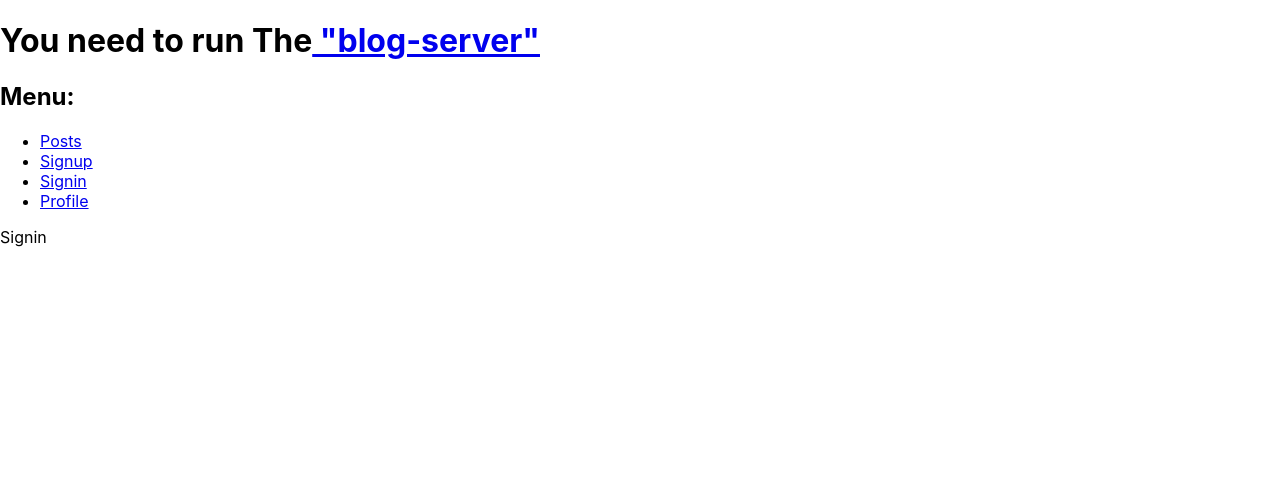
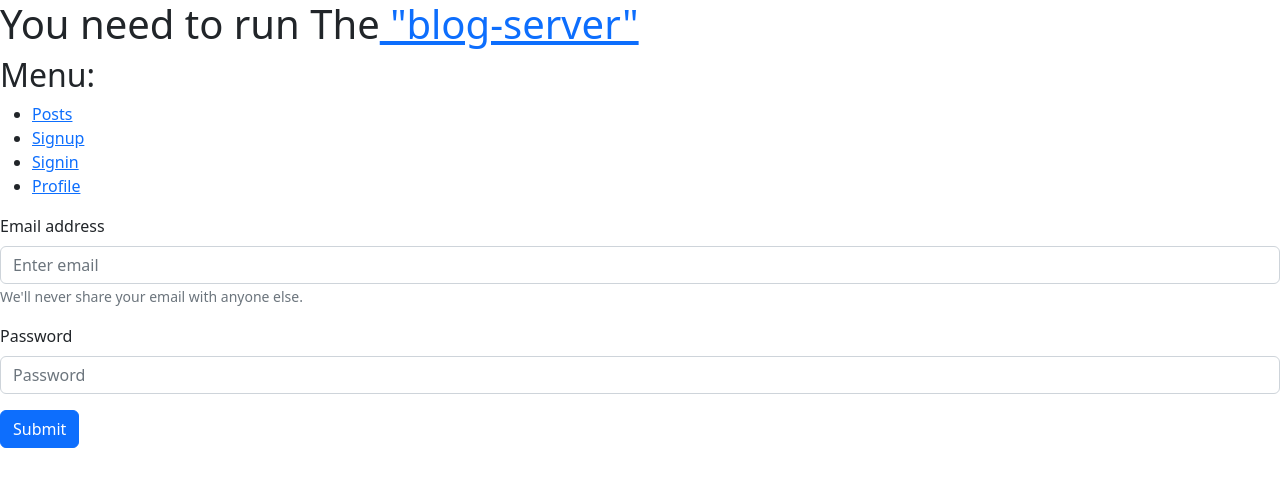
Before and after one commit to mehradi-github/Blog-client, a React (Create React App) app: page /signin in a window 1280 px wide. Shown: the top 486 px of the page. Built offline with nearby package versions, Linux system fonts and the light colour scheme.

Commit message:
Adding Singin form with bootstrap, fetching token from apollo server and storeing token in localstorage

```diff
--- a/package.json
+++ b/package.json
@@ -12,9 +12,11 @@
     "@types/node": "^17.0.45",
     "@types/react": "^18.0.20",
     "@types/react-dom": "^18.0.6",
+    "bootstrap": "^5.2.1",
     "eslint-plugin-jest-dom": "^4.0.2",
     "graphql": "^16.6.0",
     "react": "^18.2.0",
+    "react-bootstrap": "^2.5.0",
     "react-dom": "^18.2.0",
     "react-redux": "^8.0.2",
     "react-router-dom": "^6.4.0",
@@ -47,6 +49,8 @@
     ]
   },
   "devDependencies": {
+    "@types/bootstrap": "^5.2.4",
+    "@types/react-bootstrap": "^0.32.30",
     "@types/react-router-dom": "^5.3.3",
     "@typescript-eslint/eslint-plugin": "^5.37.0",
     "@typescript-eslint/parser": "^5.37.0",
--- a/public/index.html
+++ b/public/index.html
@@ -24,7 +24,8 @@
       work correctly both with client-side routing and a non-root public URL.
       Learn how to configure a non-root public URL by running `npm run build`.
     -->
-    <title>React Redux App</title>
+
+    <title>React | Graphql</title>
   </head>
   <body>
     <noscript>You need to enable JavaScript to run this app.</noscript>
--- a/src/features/signin/Signin.tsx
+++ b/src/features/signin/Signin.tsx
@@ -1,5 +1,6 @@
 import { gql, useMutation } from '@apollo/client';
 import React, { FC, useEffect, useState } from 'react';
+import { Form, Button } from 'react-bootstrap';
 interface CredentialsInput {
   email: string;
   password: string;
@@ -15,14 +16,17 @@ const SINGIN = gql`
   }
 `;
 const Signin: FC = () => {
-  const [Signin, { data, error, loading }] = useMutation(SINGIN);
+  const [signin, { data, error, loading }] = useMutation(SINGIN);
 
   const [err, setErr] = useState(null);
   const [email, setEmail] = useState('');
   const [password, setPassword] = useState('');
 
-  const handelClick = () => {
-    Signin({
+  const submitForm = (event: React.FormEvent<HTMLFormElement>) => {
+    event.preventDefault();
+
+    console.log('submit');
+    signin({
       variables: {
         credentials: {
           email,
@@ -33,6 +37,7 @@ const Signin: FC = () => {
   };
 
   useEffect(() => {
+    console.log({ data, error, loading });
     if (data) {
       if (data.signin.userErrors.length) {
         setErr(data.signin.userErrors[0].message);
@@ -43,6 +48,35 @@ const Signin: FC = () => {
     }
   }, [data]);
 
-  return <div>Signin</div>;
+  return (
+    <Form onSubmit={submitForm}>
+      <Form.Group className="mb-3" controlId="formBasicEmail">
+        <Form.Label>Email address</Form.Label>
+        <Form.Control
+          type="email"
+          placeholder="Enter email"
+          value={email}
+          onChange={(e) => setEmail(e.target.value)}
+        />
+        <Form.Text className="text-muted">
+          We&apos;ll never share your email with anyone else.
+        </Form.Text>
+      </Form.Group>
+
+      <Form.Group className="mb-3" controlId="formBasicPassword">
+        <Form.Label>Password</Form.Label>
+        <Form.Control
+          type="password"
+          placeholder="Password"
+          value={password}
+          onChange={(e) => setPassword(e.target.value)}
+        />
+      </Form.Group>
+      <Button variant="primary" type="submit">
+        Submit
+      </Button>
+      <Form.Text>{err && <p>{err}</p>}</Form.Text>
+    </Form>
+  );
 };
 export default Signin;
--- a/src/index.tsx
+++ b/src/index.tsx
@@ -13,6 +13,7 @@ import {
   createHttpLink,
 } from '@apollo/client';
 import { setContext } from '@apollo/client/link/context';
+import 'bootstrap/dist/css/bootstrap.min.css';
 
 const container = document.getElementById('root')!;
 const root = createRoot(container);
```
Also changed, not shown: 2 other files (tests, documents, lock files or other folders).
